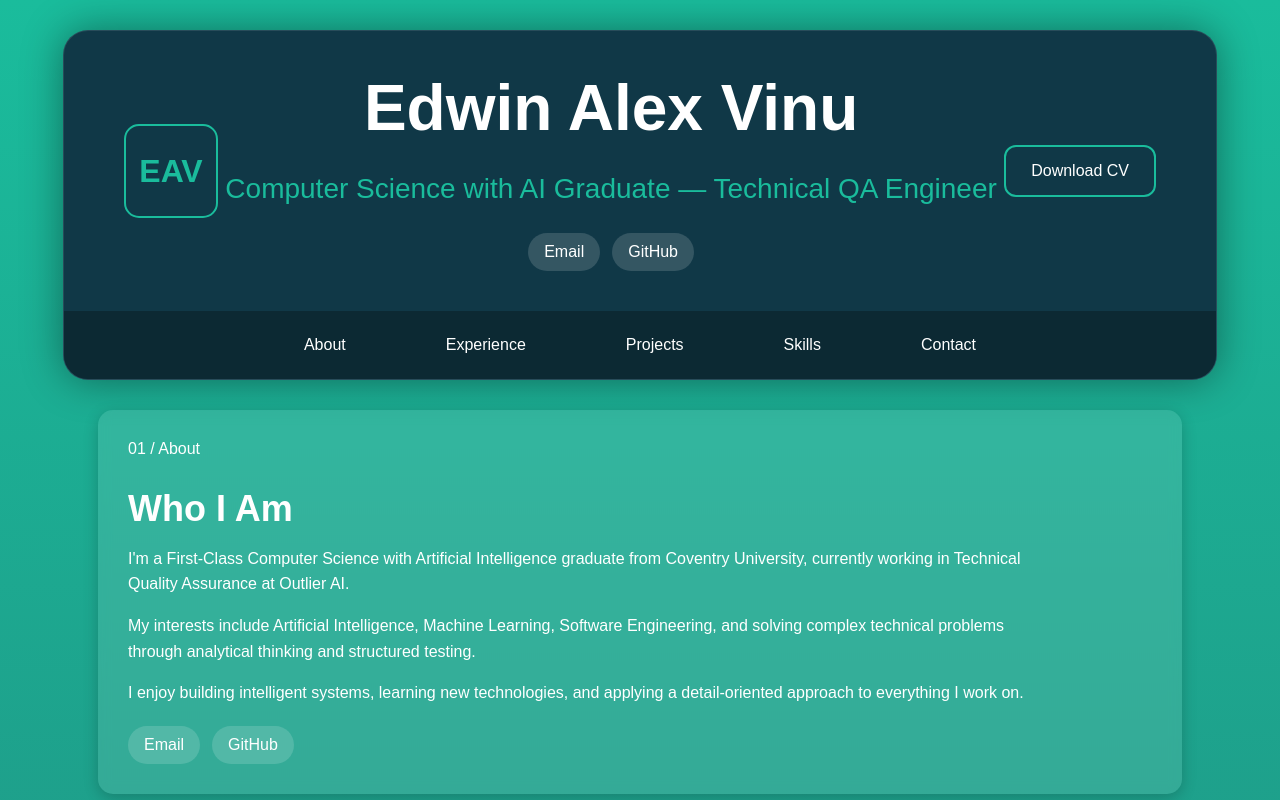
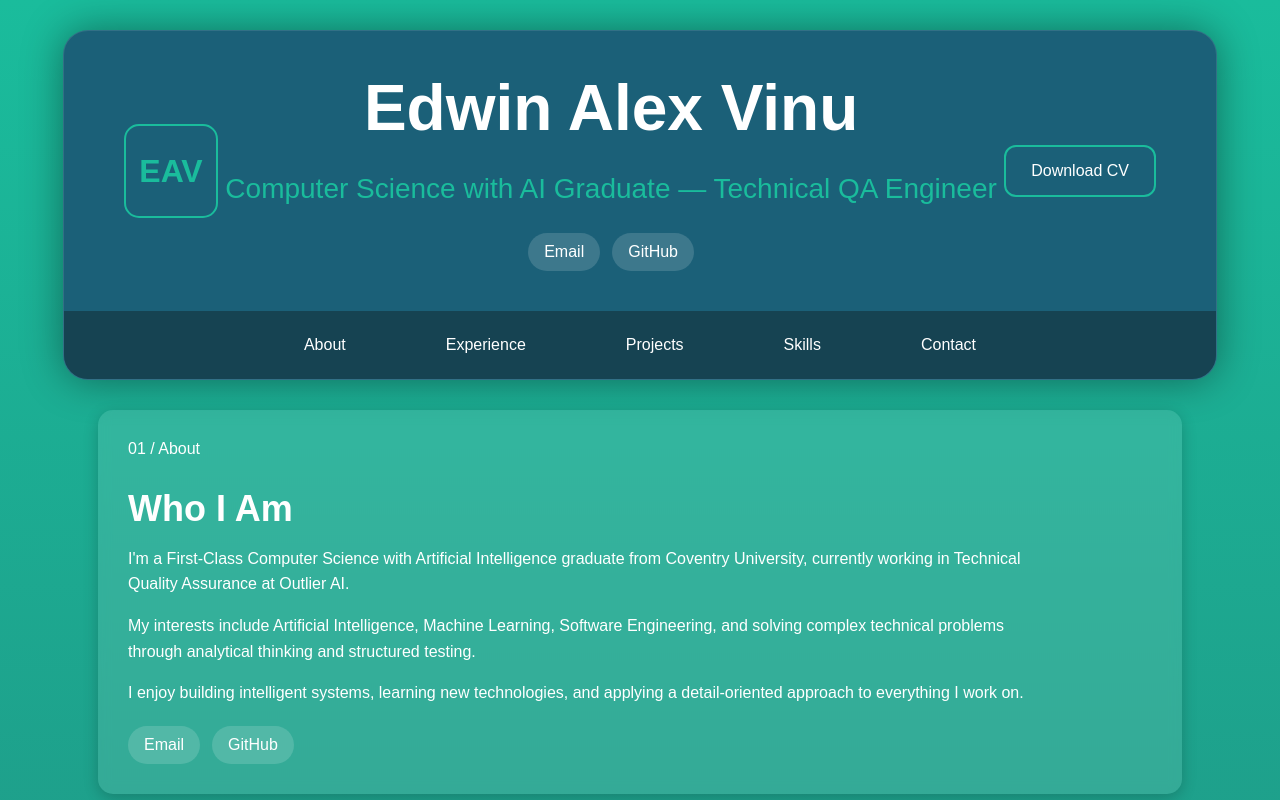
Before and after one commit to xEdwini/portfolio, a plain HTML site: page index.html in a window 1280 px wide. Shown: the top 800 px of the page. Drawn offline with Linux system fonts and the light colour scheme; a web font is replaced by a local one.

Commit message:
changed colour of header

```diff
--- a/styles.css
+++ b/styles.css
@@ -223,7 +223,7 @@ form button{
     margin:30px auto;
     border-radius:25px;
 
-    background: #103847;
+    background: #1b6078;
 
     border:1px solid rgba(255,255,255,0.1);
 
@@ -291,7 +291,7 @@ form button{
 }
 
 .hero-nav{
-    background: #0c2933;
+    background: #164352;
 
     padding:25px;
 
```
